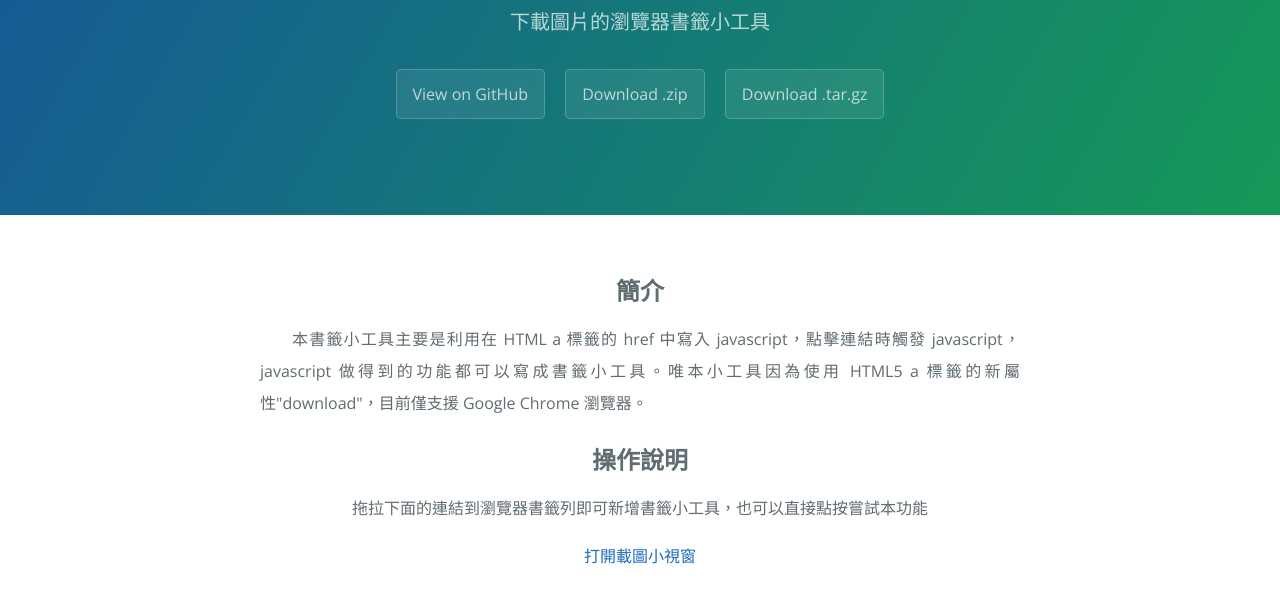
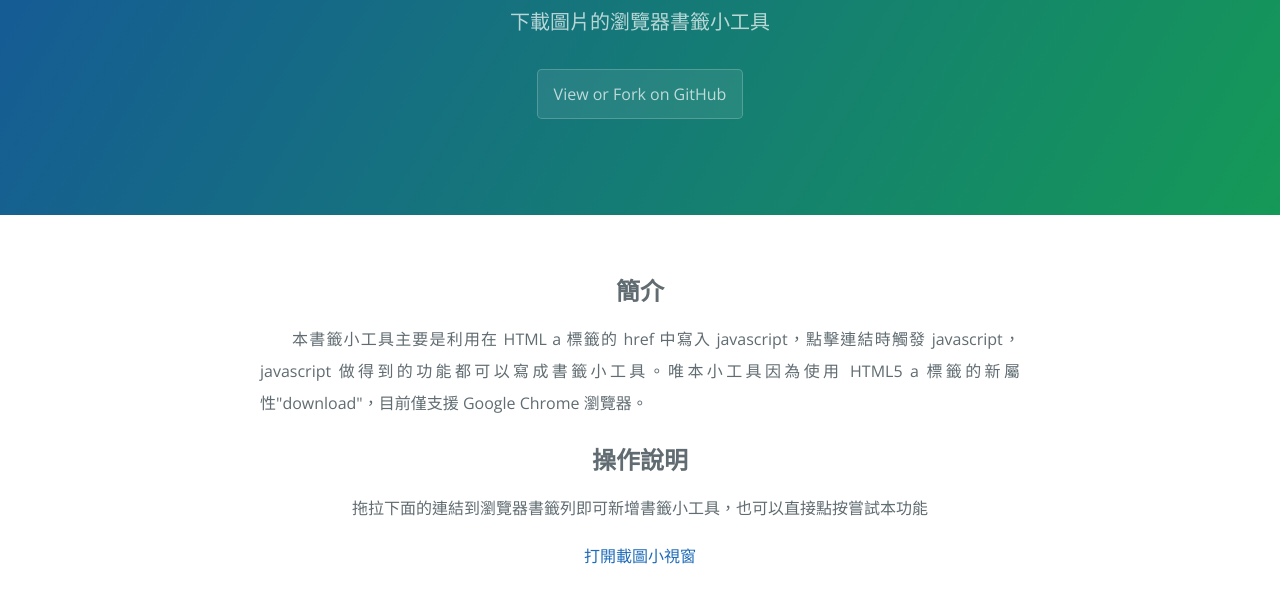
Before and after one commit to Joseph7451797/bookmarklet_download_imgs, a website: page index.html in a window 1280 px wide. Shown: the part 161-770 px from the top of the page. Drawn offline with nearby package versions, Linux system fonts and the light colour scheme.

Commit message:
update index.html

```diff
--- a/index.html
+++ b/index.html
@@ -24,9 +24,7 @@
     <section class="page-header">
         <h1 class="project-name">Bookmarklet download imgs</h1>
         <h2 class="project-tagline">下載圖片的瀏覽器書籤小工具</h2>
-        <a href="https://github.com/Joseph7451797/bookmarklet_download_imgs" class="btn">View on GitHub</a>
-        <a href="https://github.com/Joseph7451797/bookmarklet_download_imgs/zipball/master" class="btn">Download .zip</a>
-        <a href="https://github.com/Joseph7451797/bookmarklet_download_imgs/tarball/master" class="btn">Download .tar.gz</a>
+        <a href="https://github.com/Joseph7451797/bookmarklet_download_imgs" class="btn">View or Fork on GitHub</a>
     </section>
 	<div class="container">
 		<h2>簡介</h2>
```
